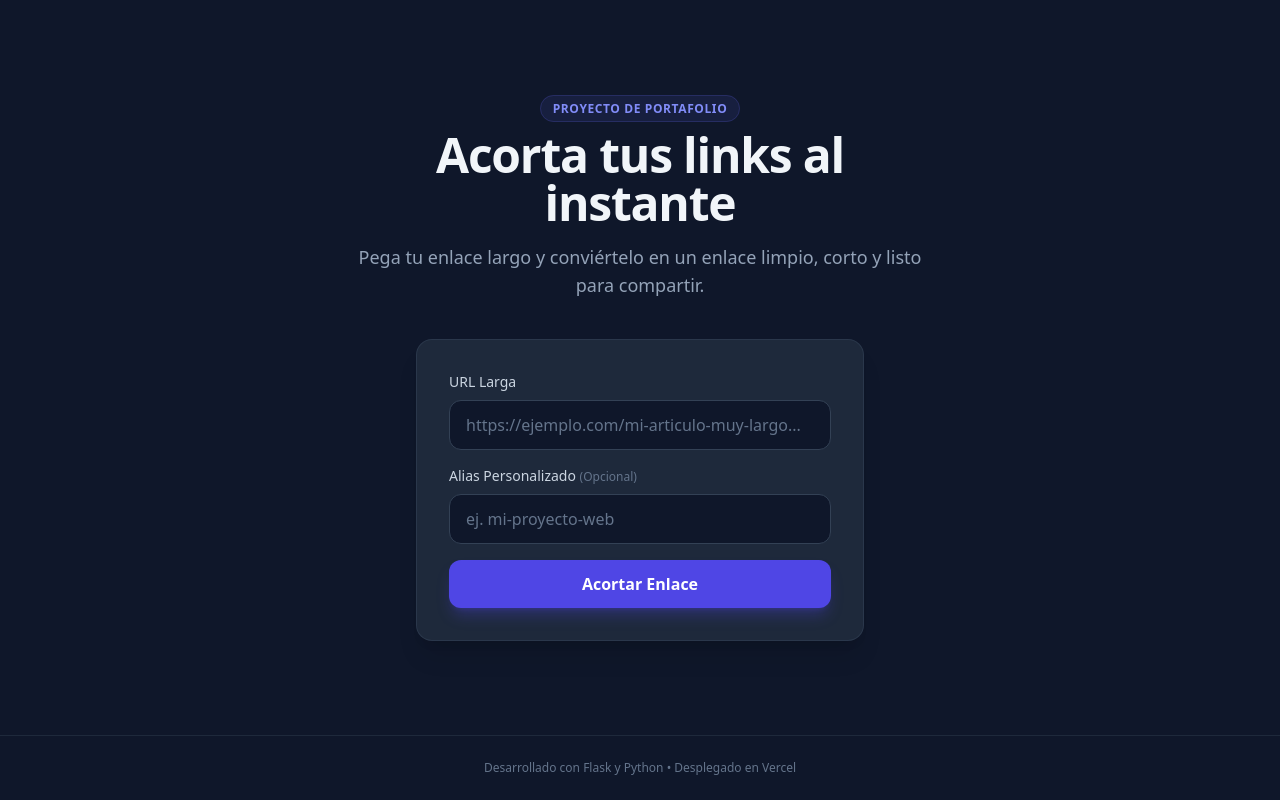
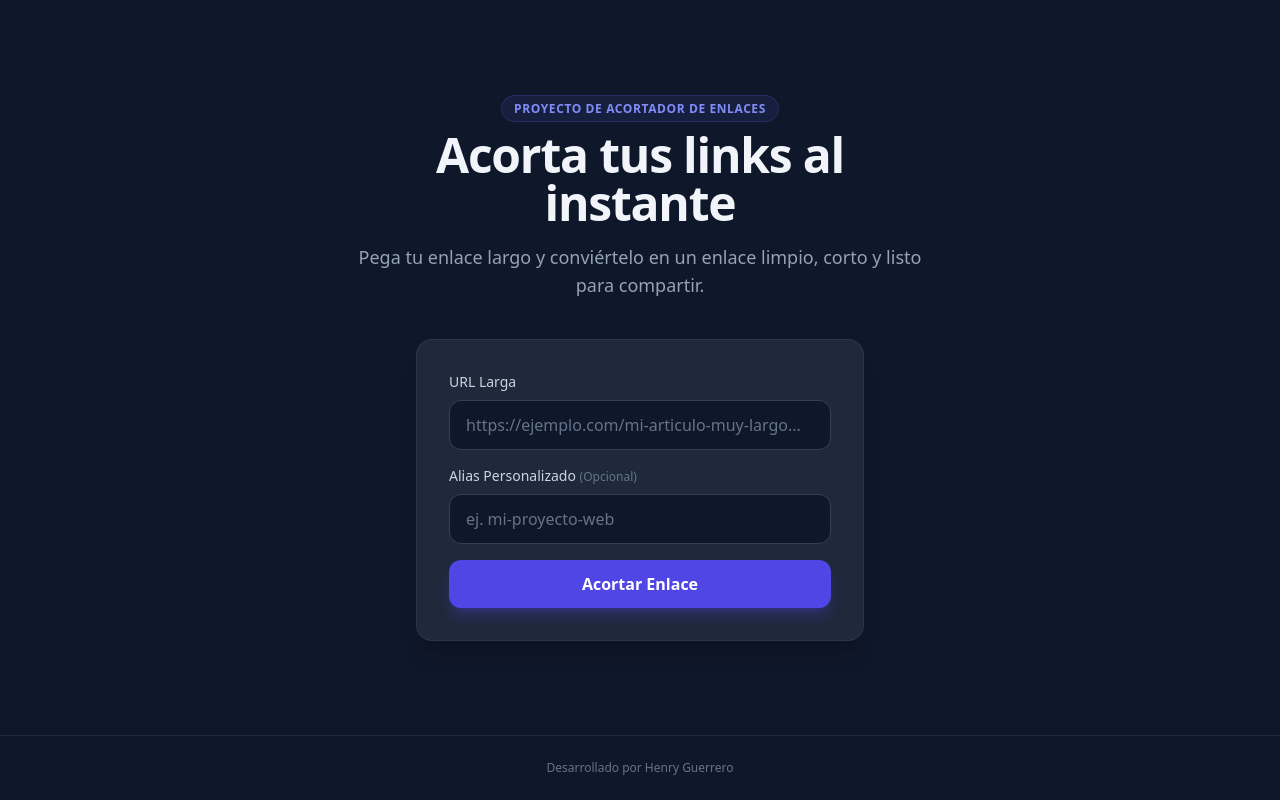
Before and after one commit to HenryxGG/Acortador_url, a Flask app: page / in a window 1280 px wide. Run offline with Flask 3, Linux system fonts and the light colour scheme; some libraries are stand-ins or nearby versions.

Commit message:
Actualiza el diseño y textos en index.html

```diff
--- a/templates/index.html
+++ b/templates/index.html
@@ -13,7 +13,7 @@
     <main class="container mx-auto px-4 py-16 flex flex-col items-center justify-center flex-grow">
 
         <div class="text-center max-w-xl mx-auto mb-10">
-            <span class="bg-indigo-500/10 text-indigo-400 text-xs font-semibold px-3 py-1 rounded-full uppercase tracking-wider border border-indigo-500/20">Proyecto de Portafolio</span>
+            <span class="bg-indigo-500/10 text-indigo-400 text-xs font-semibold px-3 py-1 rounded-full uppercase tracking-wider border border-indigo-500/20">Proyecto de Acortador de Enlaces</span>
             <h1 class="text-4xl sm:text-5xl font-extrabold tracking-tight mt-3 mb-4">Acorta tus links al instante</h1>
             <p class="text-slate-400 text-base sm:text-lg">Pega tu enlace largo y conviértelo en un enlace limpio, corto y listo para compartir.</p>
         </div>
@@ -54,7 +54,7 @@
 
     <!-- Footer -->
     <footer class="py-6 text-center text-xs text-slate-500 border-t border-slate-800">
-        Desarrollado con Flask y Python • Desplegado en Vercel
+        Desarrollado por Henry Guerrero
     </footer>
 
 </body>
```
